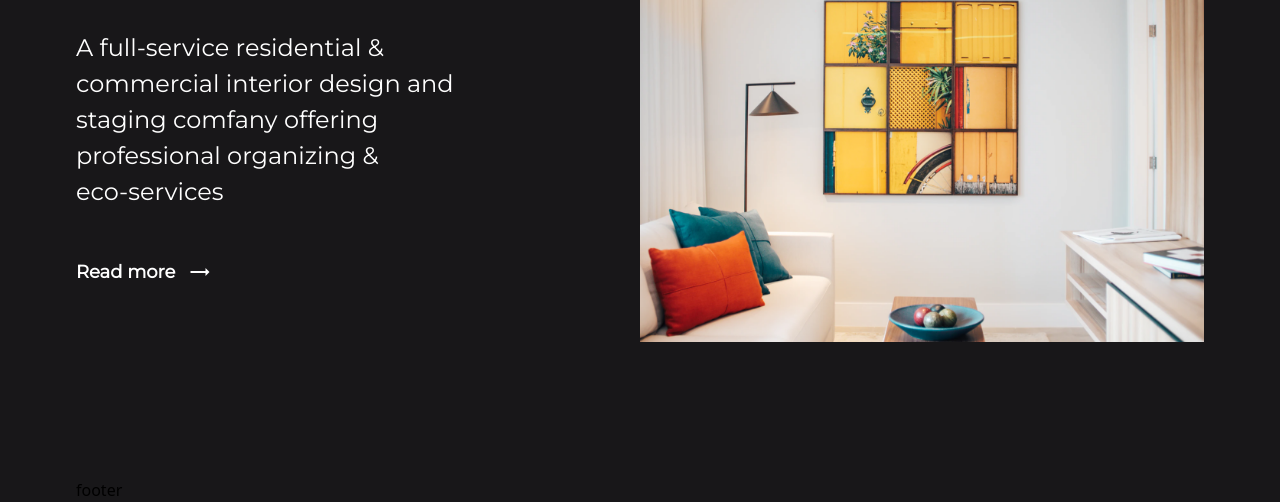
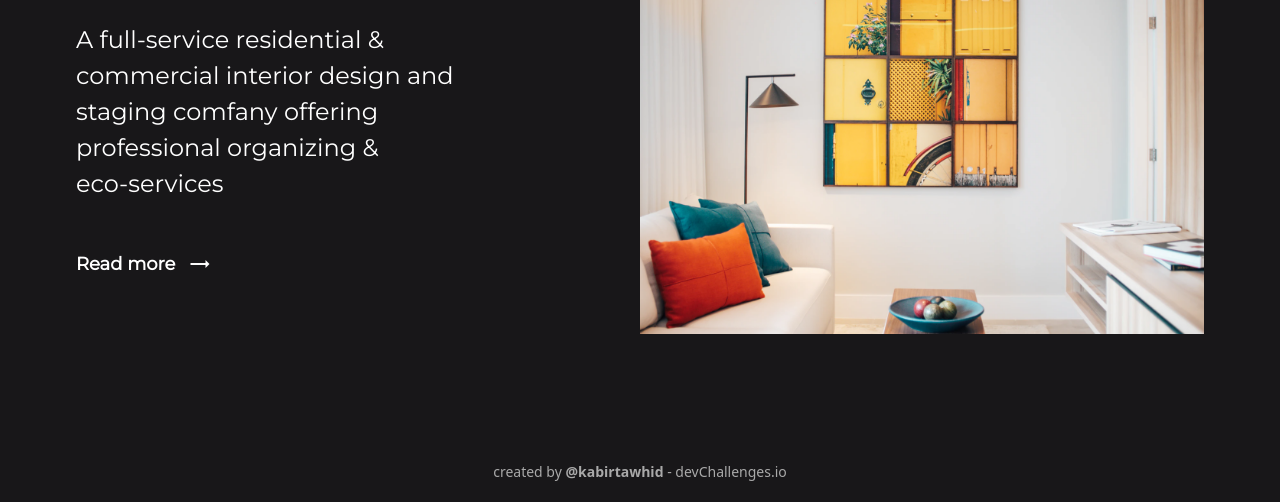
Before and after one commit to kabirtawhid/interior-consultant, a website built with Vite: page index.html in a window 1280 px wide. Shown: the part 298-800 px from the top of the page. Built offline with nearby package versions, Linux system fonts and the light colour scheme.

Commit message:
completed footer section

```diff
--- a/index.html
+++ b/index.html
@@ -76,7 +76,15 @@
     </main>
 
     <footer>
-      <h2>footer</h2>
+      <h2 class="text-sm text-[#a9a9a9] text-center pb-[20px]">
+        created by
+        <b
+          ><a href="https://github.com/kabirtawhid" class="hover:text-white"
+            >@kabirtawhid</a
+          ></b
+        >
+        - devChallenges.io
+      </h2>
     </footer>
 
     <script>
```
